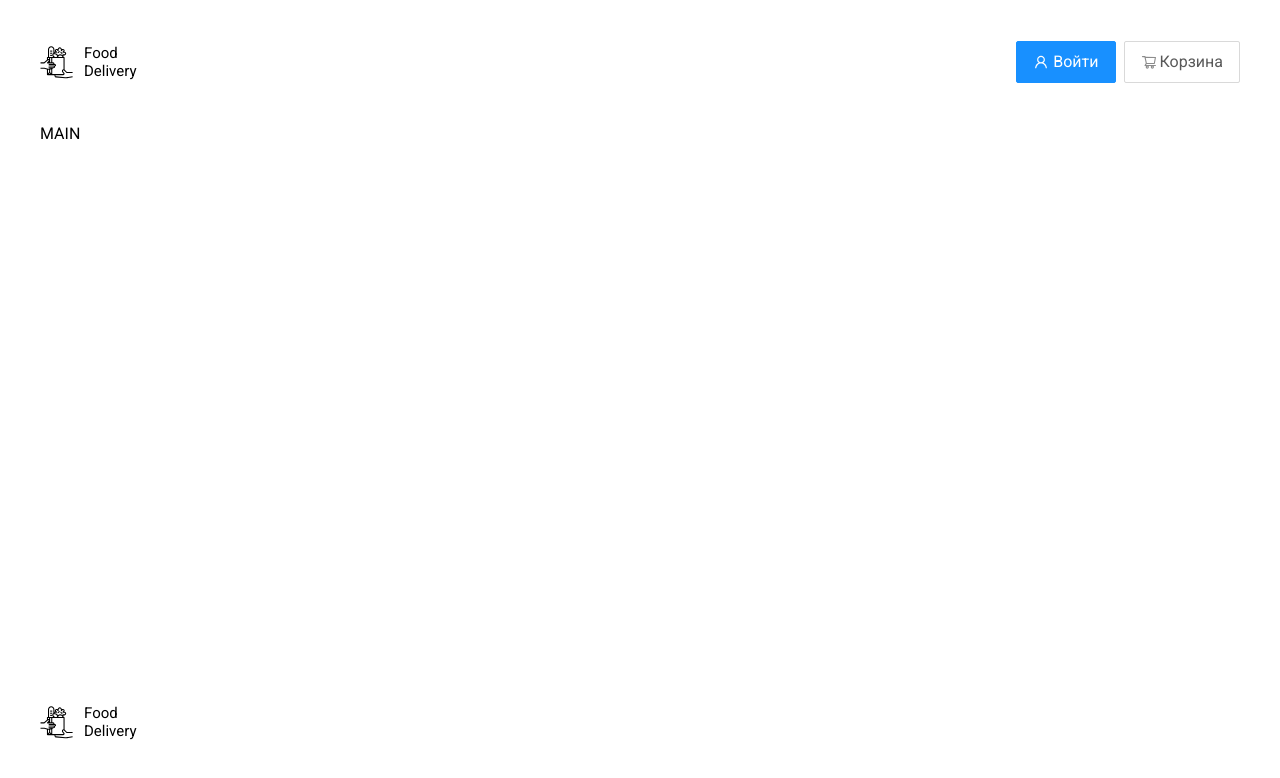
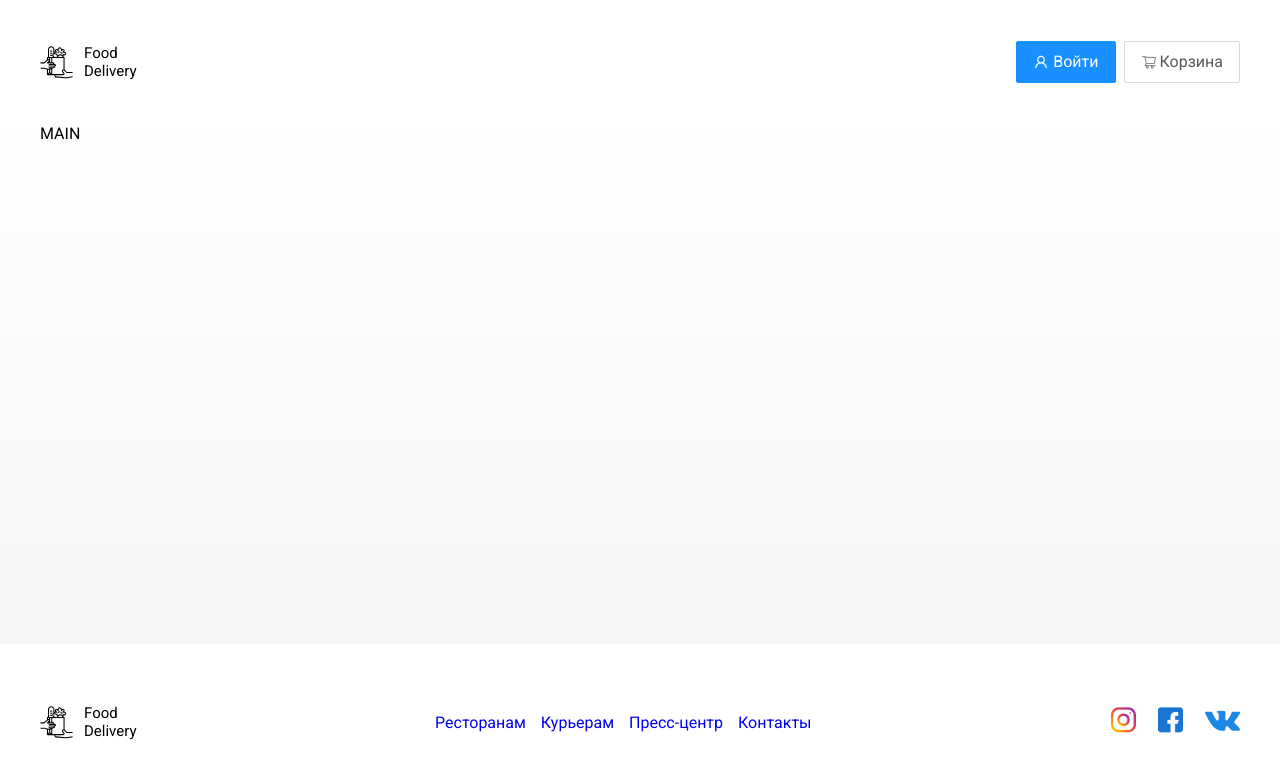
Before and after one commit to varlog762/delivery-project, a plain HTML site: page index.html in a window 1280 px wide. Drawn offline with Linux system fonts and the light colour scheme.

Commit message:
feat: implement footer

```diff
--- a/assets/styles/style.css
+++ b/assets/styles/style.css
@@ -11,6 +11,10 @@ a {
   text-decoration: none;
 }
 
+ul {
+  list-style-type: none;
+}
+
 .page-wrapper {
   min-height: 100vh;
   display: flex;
@@ -18,14 +22,17 @@ a {
 }
 
 .container {
-  width: 1230px;
+  width: 100%;
+  max-width: 1230px;
   height: 100%;
   margin: 0 auto;
   padding: 0 15px;
 }
 
 .header {
-  height: 124px;
+  min-height: 124px;
+  display: flex;
+  align-items: center;
 }
 
 .header-box {
@@ -86,10 +93,17 @@ a {
 
 .main {
   flex-grow: 1;
+  background: linear-gradient(
+    180deg,
+    rgba(245, 245, 245, 0) 1.04%,
+    #f5f5f5 100%
+  );
 }
 
 .footer {
-  height: 156px;
+  min-height: 156px;
+  display: flex;
+  align-items: center;
 }
 
 .footer-box {
@@ -100,5 +114,25 @@ a {
 }
 
 .footer-nav {
+  height: 100%;
   flex-grow: 1;
+  display: flex;
+  align-items: center;
+  justify-content: start;
+  gap: 15px;
 }
+
+.footer-nav-list {
+  display: flex;
+  align-items: center;
+  justify-content: start;
+  gap: 15px;
+}
+
+.footer-social {
+  height: 100%;
+  display: flex;
+  align-items: center;
+  justify-content: end;
+  gap: 21px;
+}
--- a/index.html
+++ b/index.html
@@ -48,6 +48,25 @@
           </div>
           <div class="footer-nav"></div>
           <div class="footer-social"></div>
+          <div class="footer-nav">
+            <ul class="footer-nav-list">
+              <li class="footer-nav-link"><a href="#">Ресторанам</a></li>
+              <li class="footer-nav-link"><a href="#">Курьерам</a></li>
+              <li class="footer-nav-link"><a href="#">Пресс-центр</a></li>
+              <li class="footer-nav-link"><a href="#">Контакты</a></li>
+            </ul>
+          </div>
+          <div class="footer-social">
+            <a href="#">
+              <img src="./assets/icons/inst-logo.png" alt="instagram logo" class="social-link">
+            </a>
+            <a href="#">
+              <img src="./assets/icons/fb-logo.png" alt="facebook logo" class="social-link">
+            </a>
+            <a href="#">
+              <img src="./assets/icons/vk-logo.png" alt="vk logo" class="social-link">
+            </a>
+          </div>
         </div>
       </div>
     </footer>
```
Also changed, not shown: assets/icons/fb-logo.png (added), assets/icons/inst-logo.png (added), assets/icons/vk-logo.png (added).
